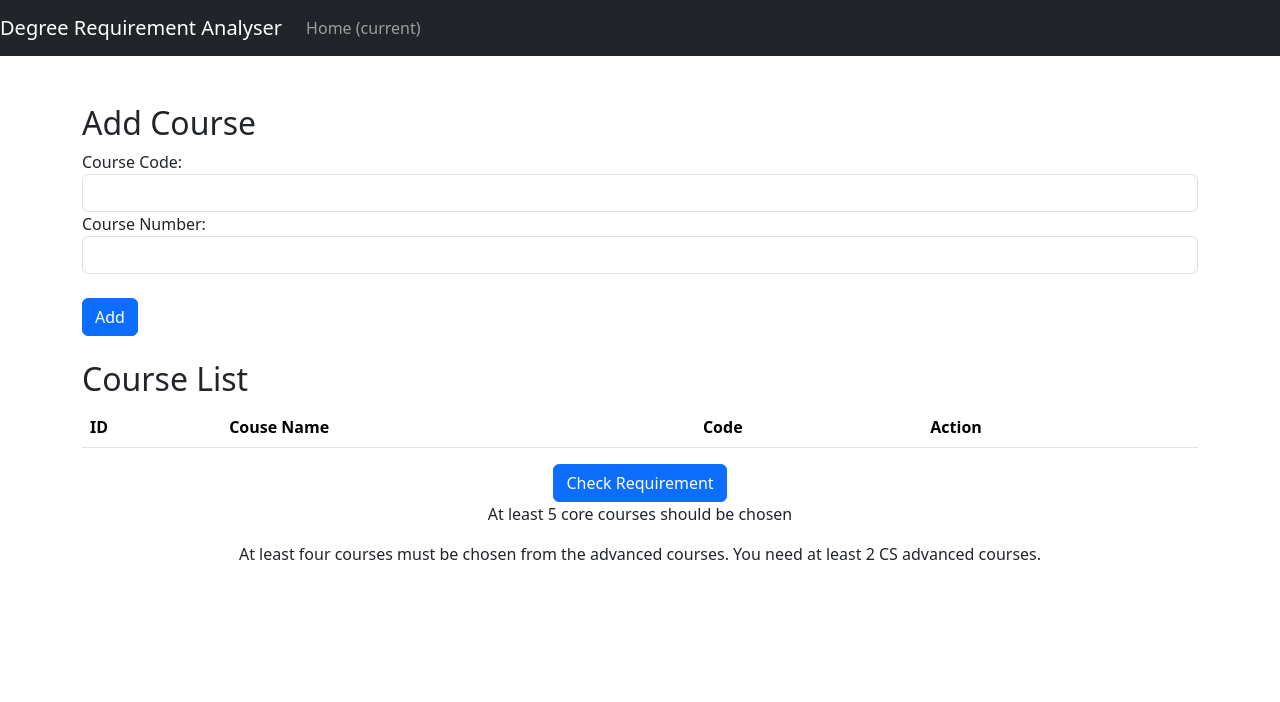
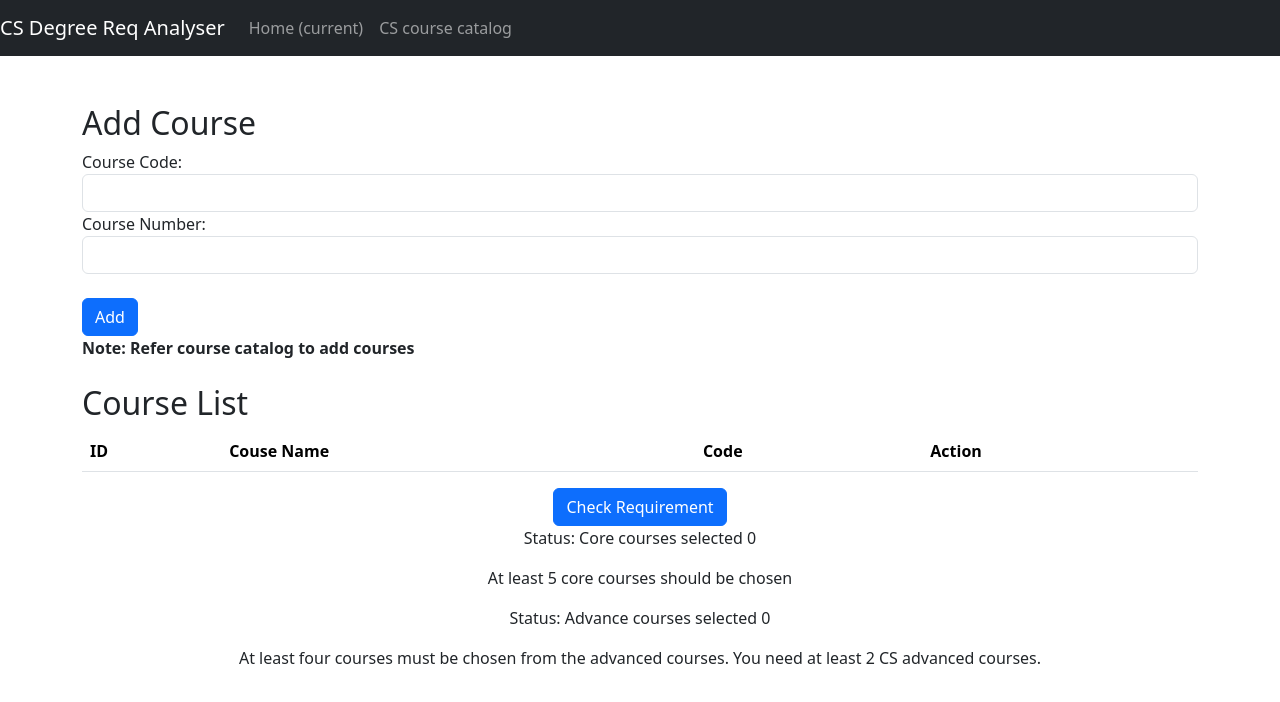
Before and after one commit to Furkhanhash/Degree-Requirement, an Angular app: page /addcourses in a window 1280 px wide. Shown: the top 702 px of the page. Built offline with nearby package versions, Linux system fonts and the light colour scheme.

Commit message:
Added course catalog and status

```diff
--- a/src/app/addcourses/addcourses.component.html
+++ b/src/app/addcourses/addcourses.component.html
@@ -23,7 +23,7 @@
       </div> -->
       <button type="submit" class="btn btn-primary">Add </button>
     </form>
-
+  <p><strong>Note: Refer course catalog to add courses</strong></p>
     <h2 class="mt-4">Course List</h2>
     <table class="table">
       <thead>
@@ -53,7 +53,9 @@
   </div>
   <div *ngIf="coreCoursesSatisfied <= 5 && advancedCourseflag < 1; else noCoreCourses">
     <div class="text-center">
-      <p>{{ coreCoursesSatisfied >= 5? 'Requirement for core courses met.':'At least 5 core courses should be chosen'}} </p>
+      <p>Status: Core courses selected {{coreCoursesSatisfied}}</p>
+      <p>{{ coreCoursesSatisfied >= 5? ' Requirement for core courses met.':' At least 5 core courses should be chosen'}} </p>
+      <p>Status: Advance courses selected {{csAdvancedCourses.length}}</p>
       <p>{{ csAdvancedCourses.length >= 2 && advancedCourseflag == 1? 'Requirement for advanced courses met.' : 'At least four courses must be chosen from the advanced courses. You need at least 2 CS advanced courses.' }}</p>
     </div>
       <!-- <p>{{ advancedCoursesLeft }} advanced courses left to meet the requirement.</p> -->
--- a/src/app/nav/nav.component.html
+++ b/src/app/nav/nav.component.html
@@ -1,5 +1,5 @@
 <nav class="navbar navbar-expand-lg navbar-dark bg-dark ">
-    <a class="navbar-brand" href="#">Degree Requirement Analyser</a>
+    <a class="navbar-brand" href="#">CS Degree Req Analyser</a>
     <button class="navbar-toggler" type="button" data-toggle="collapse" data-target="#navbarNav" aria-controls="navbarNav" aria-expanded="false" aria-label="Toggle navigation">
       <span class="navbar-toggler-icon"></span>
     </button>
@@ -7,8 +7,11 @@
       <ul class="navbar-nav">
         <li class="nav-item active">
           <a class="nav-link" href="#">Home <span class="sr-only">(current)</span></a>
+
         </li>
-
+        <li class="nav-item">
+        <a class="nav-link" href="https://catalog.gmu.edu/colleges-schools/engineering-computing/school-computing/computer-science/computer-science-ms/#requirementstext" target="_blank">CS course catalog</a>
+      </li>
       </ul>
     </div>
   </nav>
```
